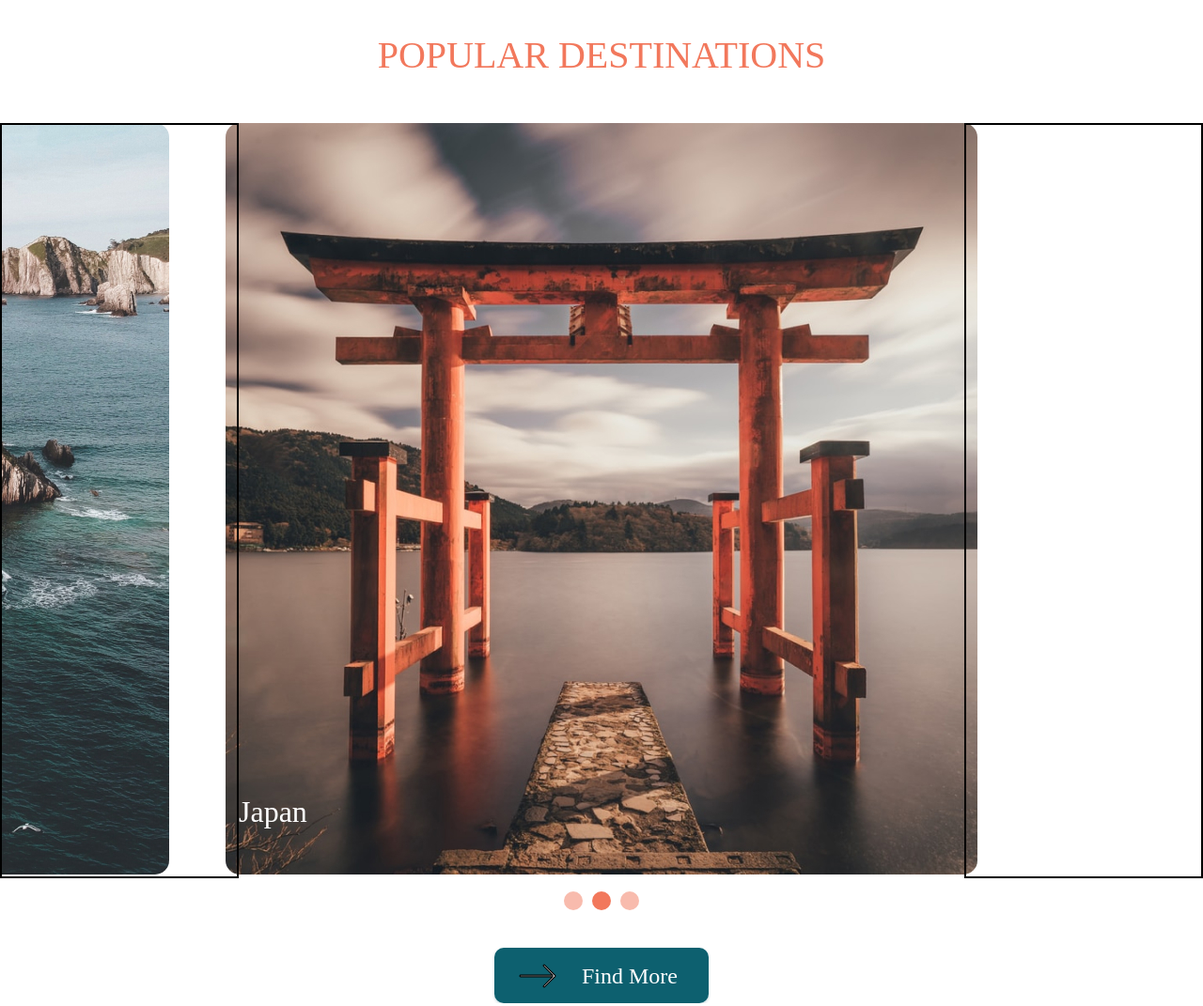
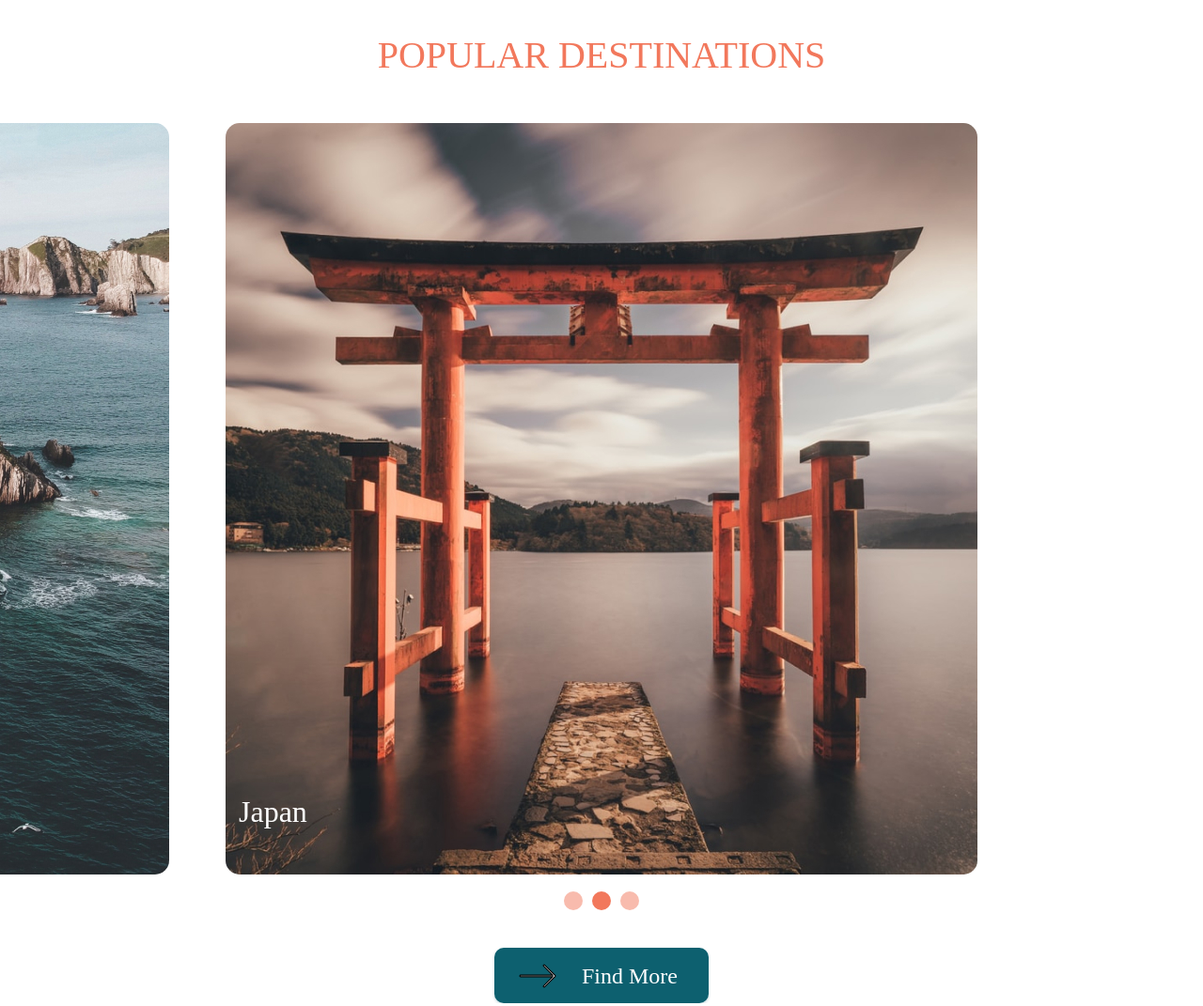
Before and after one commit to PavelTsikhanau/travel, a plain HTML site: page index.html in a window 1280 px wide. Shown: the part 1160-2231 px from the top of the page at 94% size. Drawn offline with nearby package versions, Linux system fonts and the light colour scheme; a web font is replaced by a local one.

Commit message:
fix: fixed slider's buttons

```diff
--- a/style.css
+++ b/style.css
@@ -355,7 +355,6 @@ h3 {
     height: 800px;
     left: 0;
     z-index: 1;
-    border: solid black 2px;
 }
 
 .destination-click-right {
@@ -364,7 +363,6 @@ h3 {
     height: 800px;
     right: 0;
      z-index: 1;
-    border: solid black 2px;
 }
 
 .destinations-slide {
```
